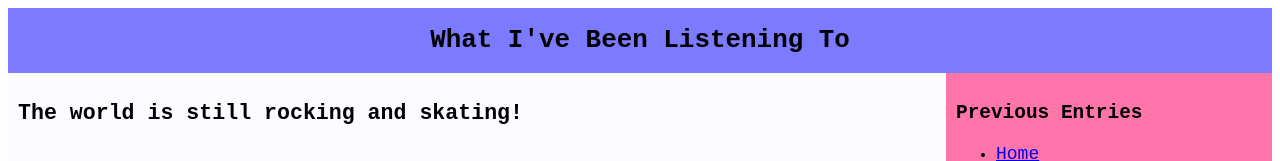
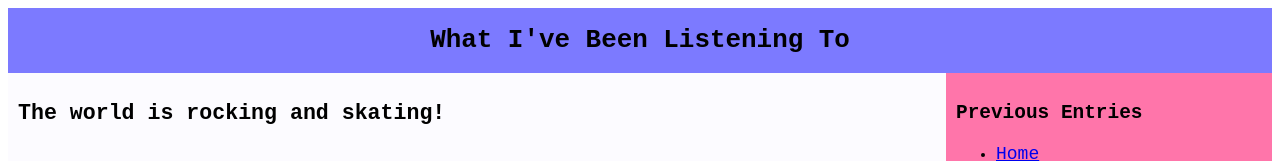
Before and after one commit to moringan/moringan.github.io, a plain HTML site: page index.html in a window 1280 px wide. Shown: the top 161 px of the page. Drawn offline with Linux system fonts and the light colour scheme.

Commit message:
new page

```diff
--- a/index.html
+++ b/index.html
@@ -15,7 +15,7 @@
     </a>
 </div>
 <div class="blog">
-    <h2>The world is still rocking and skating!</h2>
+    <h2>The world is rocking and skating!</h2>
         <!-- END_HEADER -->
         <br />
         <br />
```
